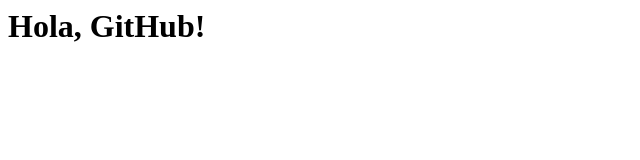
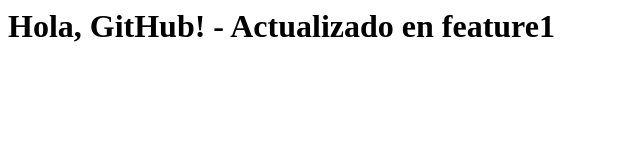
Before and after one commit to juanmurillogarcia9-dotcom/taller-github, a plain HTML site: page index.html in a window 1280 px wide. Shown: the whole page, without its empty margins (0-640 px from the left). Drawn offline with Linux system fonts and the light colour scheme.

Commit message:
Modificación en feature1

```diff
--- a/index.html
+++ b/index.html
@@ -1 +1 @@
-<h1>Hola, GitHub!</h1>
+<h1>Hola, GitHub! - Actualizado en feature1</h1>
```
